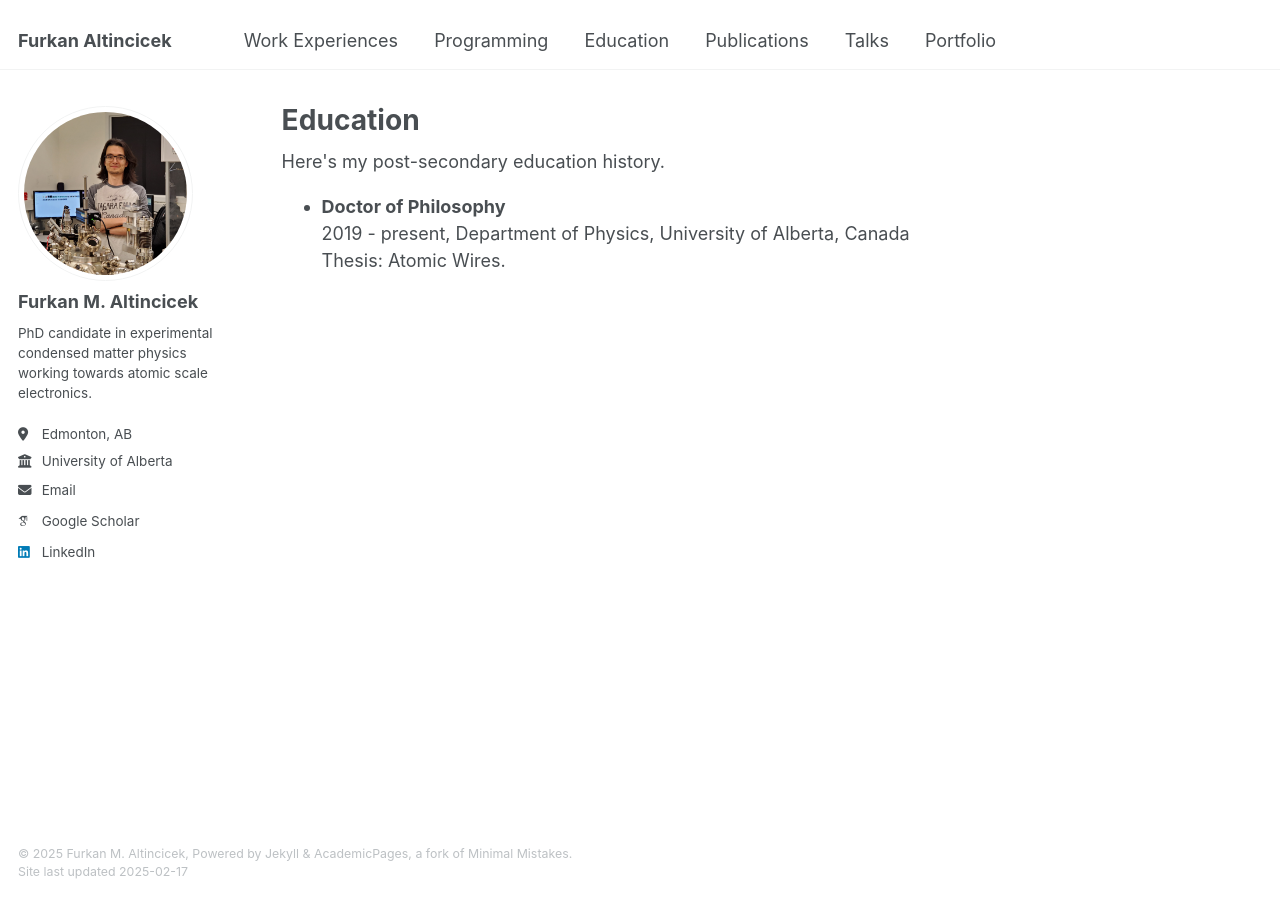
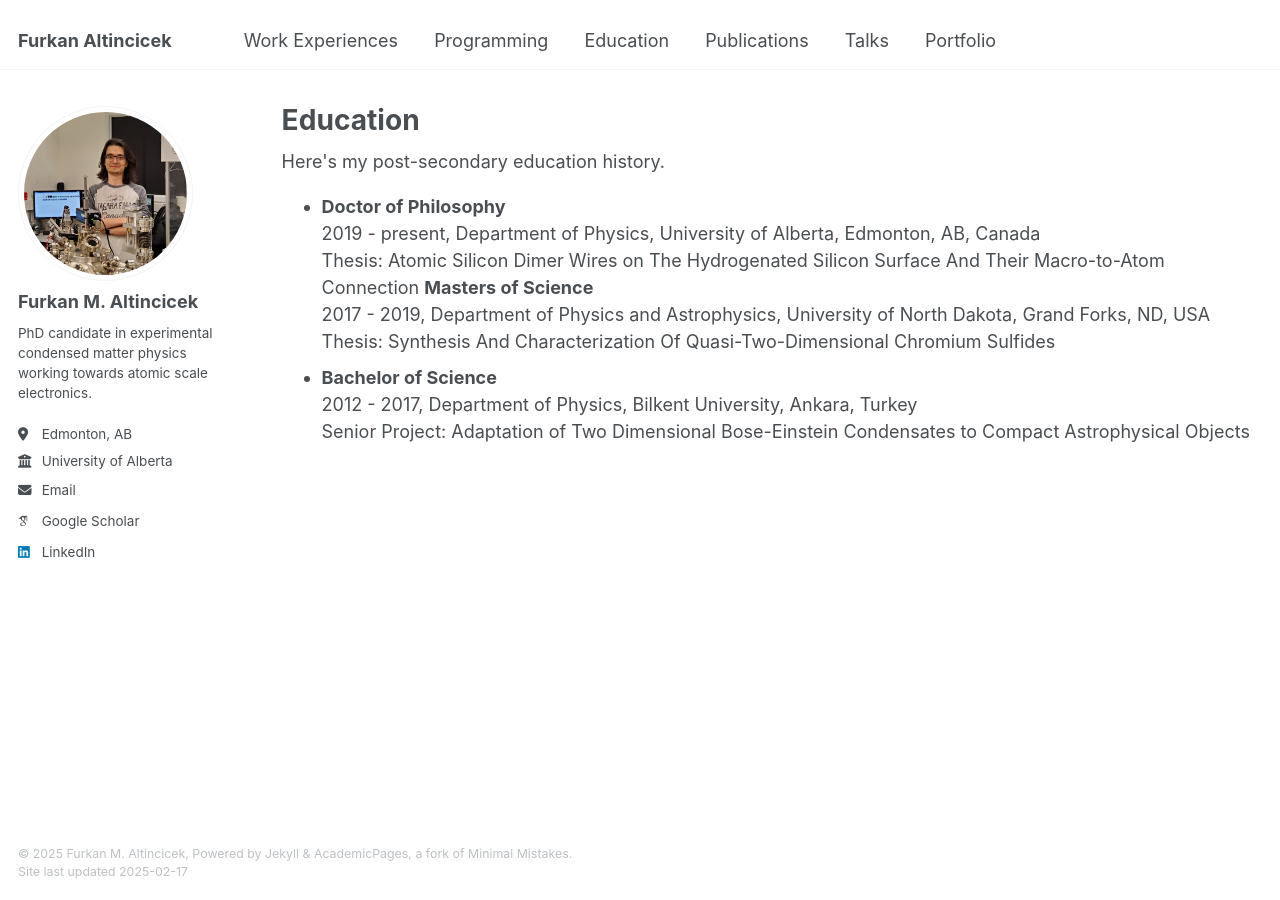
Before and after one commit to faltincicek/faltincicek.github.io, a Jekyll site: the page built from _pages/education.html, in a window 1280 px wide. Built offline with Jekyll 4.4.1, drawn with Linux system fonts in a browser that asks for light colours; some web fonts are replaced.

Commit message:
Update education.html

```diff
--- a/_pages/education.html
+++ b/_pages/education.html
@@ -9,7 +9,17 @@ Here's my post-secondary education history.
 
 <ul style="list-style-type: disc;">
   <li><b>Doctor of Philosophy</b><br>
-  2019 - present, Department of Physics, University of Alberta, Canada<br>
-  Thesis: Atomic Wires.
+  2019 - present, Department of Physics, University of Alberta, Edmonton, AB, Canada<br>
+  Thesis: Atomic Silicon Dimer Wires on The Hydrogenated Silicon Surface And Their Macro-to-Atom Connection
+  </li
+
+  <li><b>Masters of Science</b><br>
+  2017 - 2019, Department of Physics and Astrophysics, University of North Dakota, Grand Forks, ND, USA<br>
+  Thesis: Synthesis And Characterization Of Quasi-Two-Dimensional Chromium Sulfides
+  </li>
+
+  <li><b>Bachelor of Science</b><br>
+  2012 - 2017, Department of Physics, Bilkent University, Ankara, Turkey<br>
+  Senior Project: Adaptation of Two Dimensional Bose-Einstein Condensates to Compact Astrophysical Objects
   </li>
 </ul>
```
